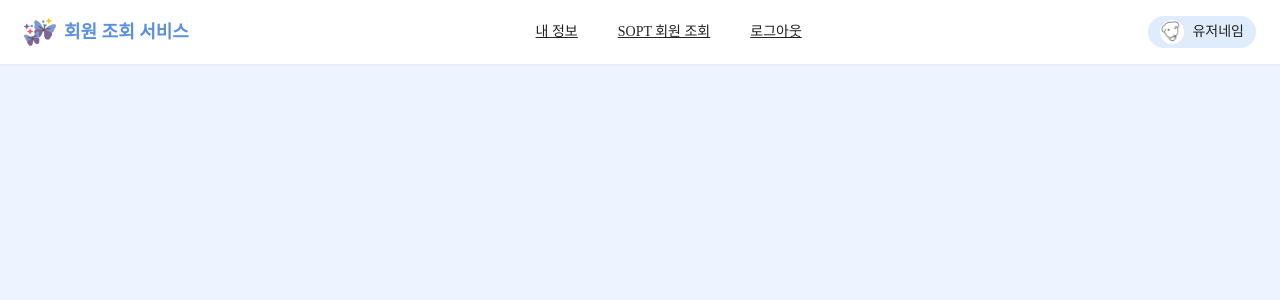
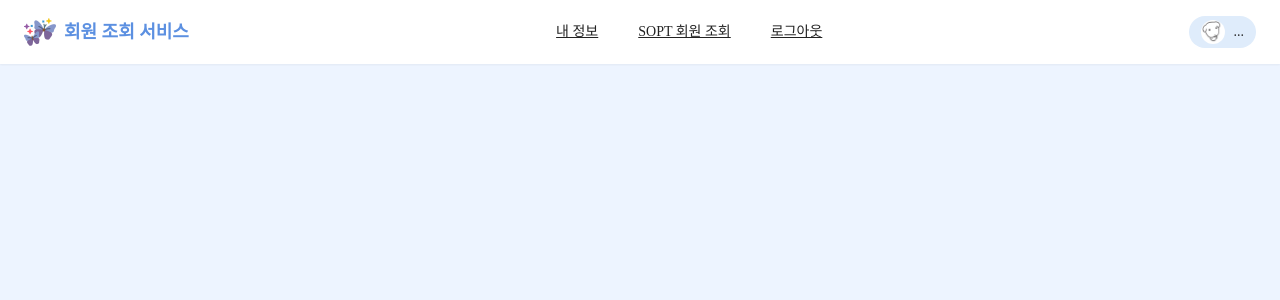
Before and after one commit to AT-SOPT-WEB/SoeunYoon, a React (Vite) app in the folder week4-assignment/: page / in a window 1280 px wide. Shown: the top 300 px of the page. Built offline with nearby package versions, Linux system fonts and the light colour scheme; a web font is replaced by a local one.

Commit message:
feat: 헤더 닉네임 연동

```diff
--- a/week4-assignment/src/layouts/Header.tsx
+++ b/week4-assignment/src/layouts/Header.tsx
@@ -1,18 +1,31 @@
+import { useEffect, useState } from 'react';
 import { useLocation, useNavigate } from 'react-router-dom';
 import Logo from '../assets/logo.png';
 import Profile from '../assets/profile.jpg';
+import { fetchMyNickname } from '../services/userService';
 
 export default function Header() {
   const location = useLocation();
   const navigate = useNavigate();
 
+  const [nickname, setNickname] = useState('');
+
   const isActive = (path: string) => location.pathname === path;
+
+  useEffect(() => {
+    const storedId = localStorage.getItem('userId');
+    if (!storedId) return;
+
+    fetchMyNickname(storedId)
+      .then((res) => setNickname(res.data.nickname))
+      .catch(() => setNickname(''));
+  }, []);
 
   return (
     <header className="fixed top-0 left-0 z-50 w-full bg-white shadow-sm px-6 py-4 flex items-center justify-between">
       <div className="flex items-center gap-2">
         <img src={Logo} alt="logo" className="w-8 h-8" />
-        <span className="text-darkSky font-bold text-lg">회원 조회 서비스</span>
+        <span className="text-darkSky cursor-default font-bold text-lg">회원 조회 서비스</span>
       </div>
 
       <nav className="flex gap-10 text-sm">
@@ -35,17 +48,20 @@ export default function Header() {
         <span
           onClick={() => {
             localStorage.removeItem('accessToken');
+            localStorage.removeItem('userId');
             navigate('/login');
           }}
           className="underline cursor-pointer text-black hover:text-darkSky-hover active:text-darkSky-active"
         >
-        로그아웃
+          로그아웃
         </span>
       </nav>
 
       <div className="flex items-center gap-2 px-3 py-1 rounded-full bg-lightSky">
         <img src={Profile} alt="profile" className="w-6 h-6 rounded-full" />
-        <span className="text-sm font-medium text-black">유저네임</span>
+        <span className="text-sm font-medium text-black">
+          {nickname || '...'}
+        </span>
       </div>
     </header>
   );
```
